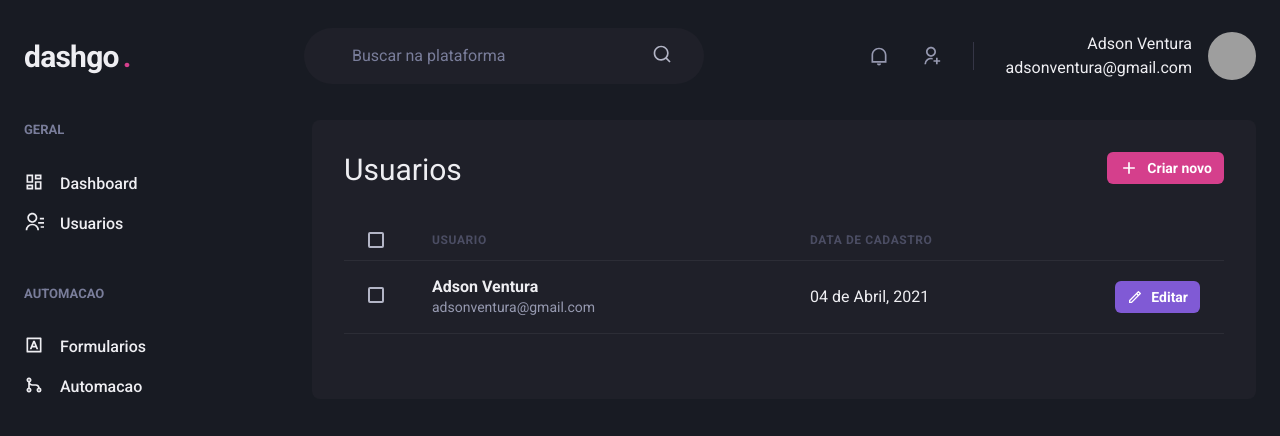
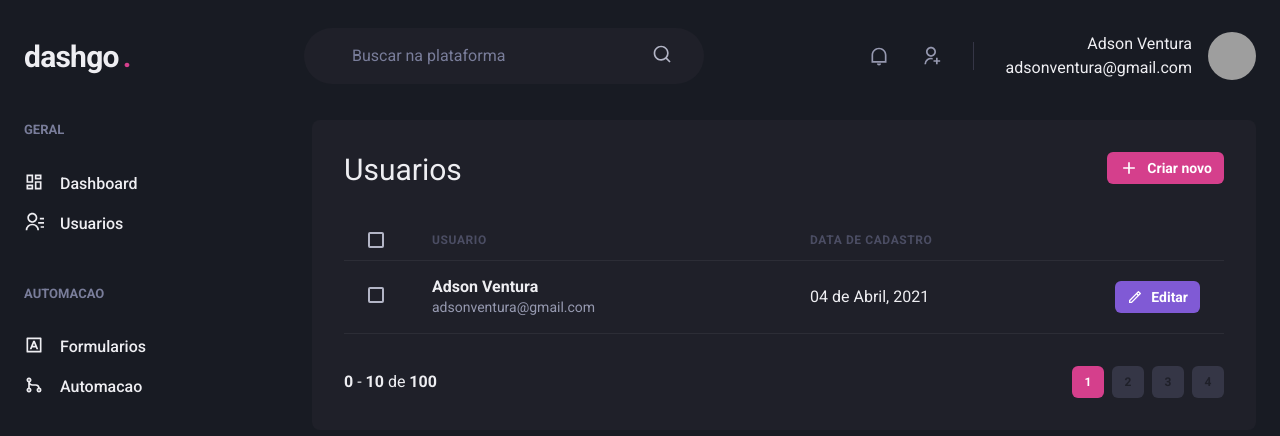
Before and after one commit to BarrosVentura/dashgo, a Next.js app: page /users in a window 1280 px wide. Shown: the top 436 px of the page. Built offline with nearby package versions, Linux system fonts and the light colour scheme; grey boxes are pictures that could not be loaded.

Commit message:
add Pagination component

```diff
--- /dev/null
+++ b/src/components/Pagination.tsx
@@ -0,0 +1,65 @@
+import { Box, Button, Stack } from "@chakra-ui/react";
+
+export function Pagination() {
+  return (
+    <Stack
+      direction="row"
+      mt="8"
+      justify="space-between"
+      align="center"
+      spacing="6"
+    >
+      <Box>
+        <strong>0</strong> - <strong>10</strong> de <strong>100</strong>
+      </Box>
+      <Stack direction="row" spacing="2">
+        <Button
+          size="sm"
+          fontSize="xs"
+          width="4"
+          colorScheme="pink"
+          disabled
+          _disabled={{
+            bg: "pink.500",
+            cursor: "default",
+          }}
+        >
+          1
+        </Button>
+        <Button
+          size="sm"
+          fontSize="xs"
+          width="4"
+          bg="gray.700"
+          _hover={{
+            bg: "gray.500",
+          }}
+        >
+          2
+        </Button>
+        <Button
+          size="sm"
+          fontSize="xs"
+          width="4"
+          bg="gray.700"
+          _hover={{
+            bg: "gray.500",
+          }}
+        >
+          3
+        </Button>
+        <Button
+          size="sm"
+          fontSize="xs"
+          width="4"
+          bg="gray.700"
+          _hover={{
+            bg: "gray.500",
+          }}
+        >
+          4
+        </Button>
+      </Stack>
+    </Stack>
+  );
+}
--- a/src/pages/users/index.tsx
+++ b/src/pages/users/index.tsx
@@ -15,6 +15,7 @@
 } from "@chakra-ui/react";
 import { RiAddLine, RiPencilLine } from "react-icons/ri";
 import { Header } from "../../components/Header";
+import { Pagination } from "../../components/Pagination";
 import { Sidebar } from "../../components/Sidebar";
 
 export default function UserList() {
@@ -81,6 +82,7 @@
               </Tr>
             </Tbody>
           </Table>
+          <Pagination />
         </Box>
       </Flex>
     </Box>
```
